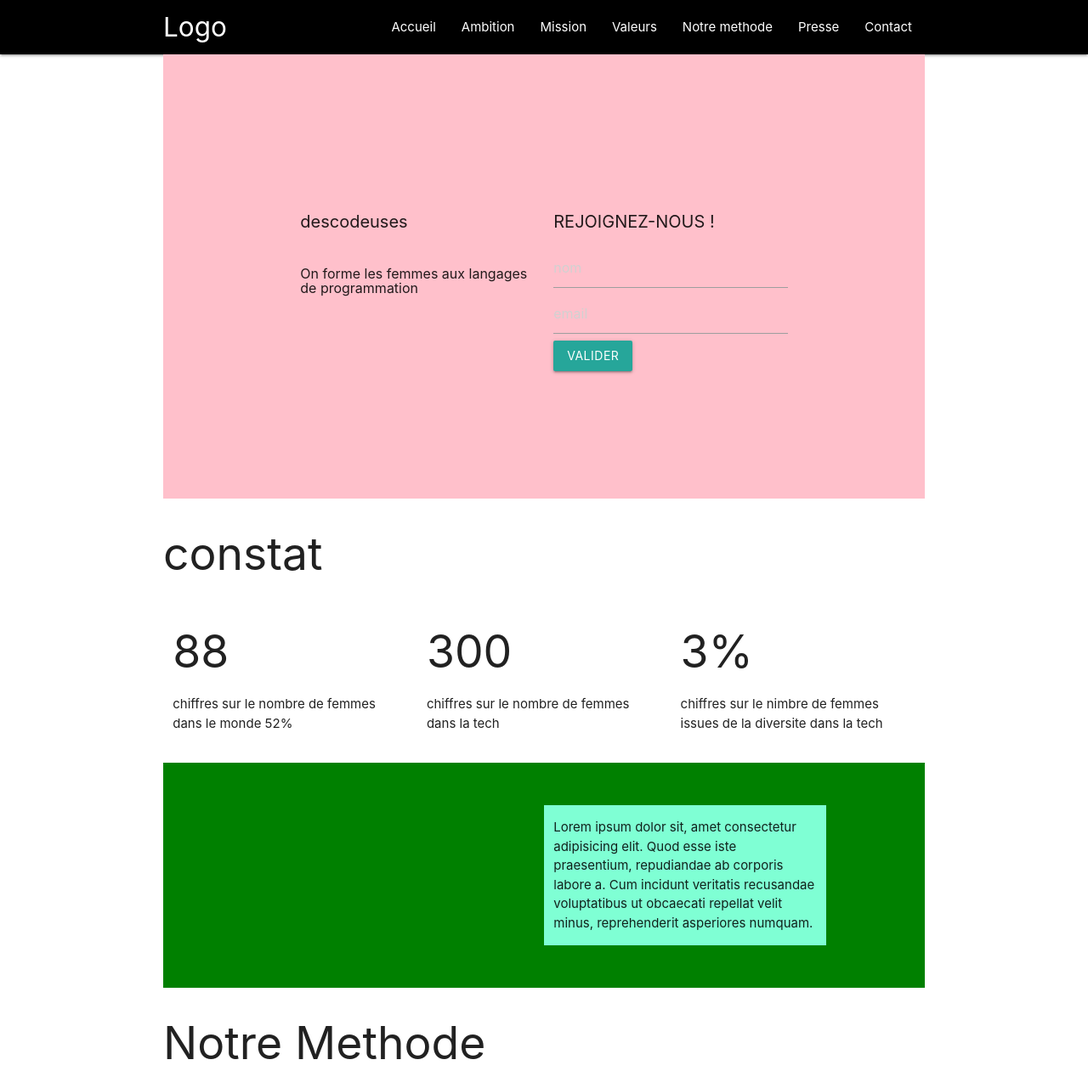
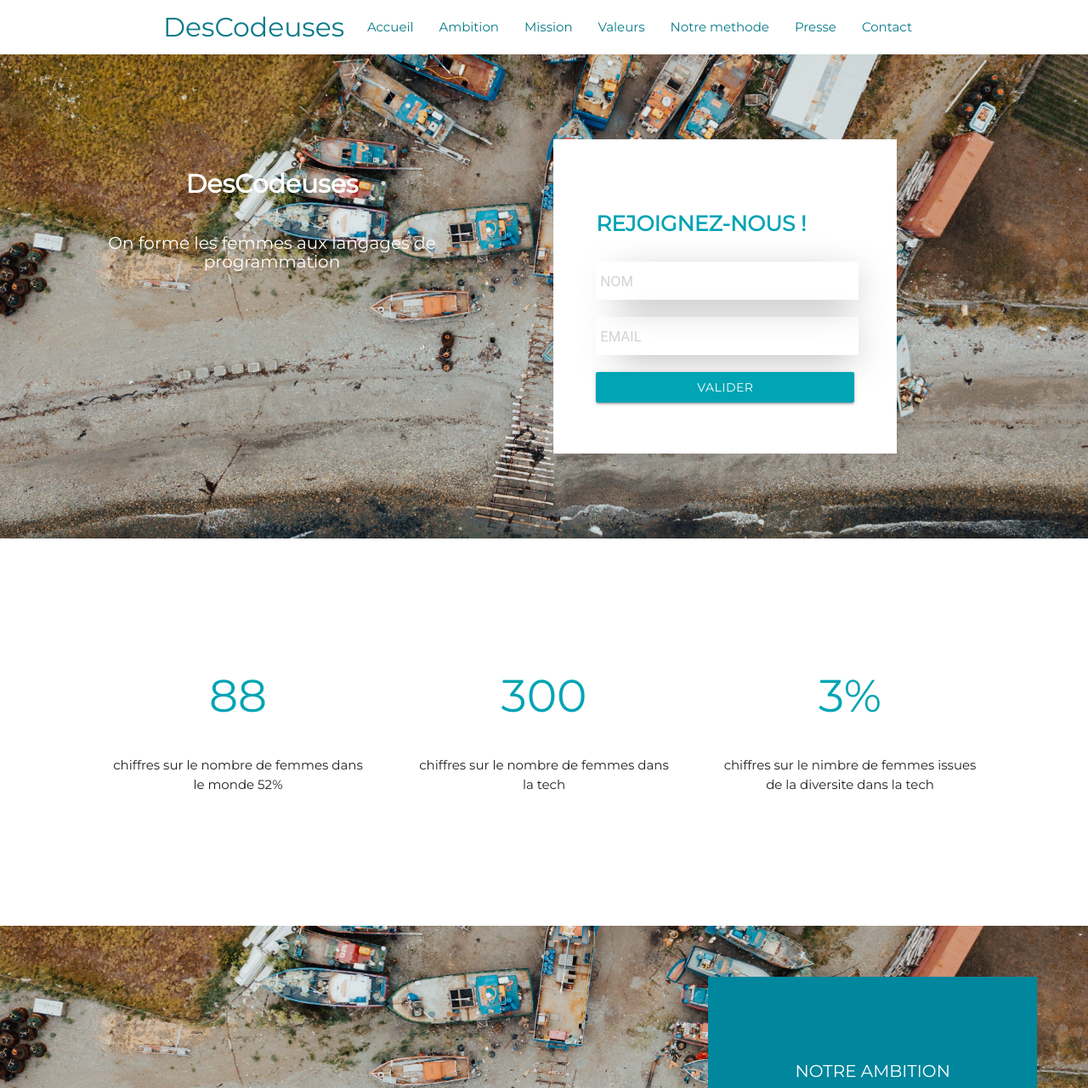
Before and after one commit to descodeuses/site, a PHP site: page / in a window 1280 px wide. Shown: the top 1281 px of the page at 85% size. Run offline with PHP 8.4, Linux system fonts and the light colour scheme; some libraries are stand-ins or nearby versions.

Commit message:
Design v1

```diff
--- a/assets/css/style.css
+++ b/assets/css/style.css
@@ -1,48 +1,187 @@
+body {
+    font-family: 'Montserrat', sans-serif;
+}
 nav{
-    background-color: black;
+    background-color: #fff;
+}
+
+.nav-wrapper a {
+    color: #077A89;
 }
 
 header{
-    background: pink;
-    padding: 150px;
+    min-height: 70vh;
+    background: url("../images/parallax1.jpg");
+    background-attachment: fixed;
+    background-position: center center;
+    background-repeat: no-repeat;
+    background-size: cover;
+}
+
+#title{
+    padding: 100px;
 }
 header h1{
-    font-size: 16px;
+    font-size: 20px;
+    color: #FFF;
+}
+header h2 {
+    font-size: 30px;
+    color: #FFF;
+    font-weight: bold;
 }
 
-header h2 {
+form h2{
+    font-size: 25px;
+    text-transform: uppercase;
+    color:#00A4B4;
+}
+form {
+    margin: 100px 0;
+    background-color: #fff;
+    padding: 50px;
+}
+
+form .btn{
+    background: #00A4B4;
+    width: 100%;
+    margin: 10px 0;
+}
+
+#joinUs {
+    -webkit-box-shadow: 10px 10px 45px -16px rgba(0,0,0,0.75);
+    -moz-box-shadow: 10px 10px 45px -16px rgba(0,0,0,0.75);
+    box-shadow: 10px 10px 45px -16px rgba(0,0,0,0.75);
+    border: none;
+    padding-left: 5px;
+    margin: 10px 0;
+}
+
+.numbers{
+    padding: 100px;
+}
+.numbers h2{
+    color: #00A4B4;
+}
+.numbers p{
+    padding: 20px;
+}
+
+.ambition{
+    height: 40vh;
+    background: url("../images/parallax1.jpg");
+    background-attachment: fixed;
+    background-position: center center;
+    background-repeat: no-repeat;
+    background-size: cover;
+    padding: 60px;
+}
+
+.ambition div{
+    background-color: #00869D;
+    color: #fff;
+}
+.ambition h2{
+    text-transform: uppercase;
+    font-size: 20px;
+    text-align: center;
+    margin-top: 100px;
+}
+.ambition p{
+    line-height: 30px;
+    padding: 30px;
+}
+
+.methode {
+    margin-top: 150px;
+}
+
+.methode div h2{
     font-size: 20px;
 }
 
-form h2{
-    text-transform: uppercase;
-}
-
-.ambition{
-    background-color: green;
-    padding: 50px;
-}
-.ambition div{
-    background-color: aquamarine;
-}
 .photo-fondateurs{
-    height: 100px;
-    width: 100px;
+    height: 150px;
+    width: 150px;
     background-color: aliceblue;
-    border-radius: 50px;
+    border-radius: 75px;
     overflow: hidden;
     text-align: center;
+    margin: 40px auto;
 }
 .photo-fondateurs img{
-    width: 100px;
+    width: 100%;
 }
 .equipe h2{
-    font-size: 20px;
+    font-size: 30px;
+    text-transform: uppercase;
+    color: #A6ACB4;
 }
 .equipe p{
     font-size: 16px;
+    color: #A1A7A9;
 }
 .profil{
-    margin-right: 15px;
-    background-color: rgb(247, 132, 132);
+    margin: 15px;
+    background-color: #fff;
+    padding: 100px;
 }
+.profil span{
+    color: #3CA4B6;
+    font-size: 18px;
+    font-weight: bold;
+}
+
+svg{
+    width: 200px;
+}
+
+.equipe{
+    background: #F6F8F8;
+    padding: 50px;
+}
+
+.rs li{
+    display: inline-block;
+    padding-right: 5px;
+    padding-left: 5px;
+    font-size: 30px;
+    color: #3CA4B6;
+}
+
+.page-footer{
+    background-color: #252D2D;
+}
+
+.contact{
+    background: url("../images/parallax1.jpg");
+    background-attachment: fixed;
+    background-position: center center;
+    background-repeat: no-repeat;
+    background-size: cover;
+    margin-bottom: 0px;
+}
+
+.aide{
+    background: #00A4B4;
+    color: #fff;
+    margin: 100px 0;
+}
+
+.aide h2{
+    font-size: 20px;
+}
+
+.contact form{
+    background: #252D2D;
+}
+
+#formContact input{
+    border: none;
+    padding-left: 5px;
+    margin: 10px 0;
+    background-color: #fff;
+}
+.block {
+    padding: 40px;
+}
--- a/index.html
+++ b/index.html
@@ -6,19 +6,21 @@
 
         <!-- Compiled and minified CSS -->
         <link rel="stylesheet" href="https://cdnjs.cloudflare.com/ajax/libs/materialize/1.0.0-beta/css/materialize.min.css">
+
         <link rel="stylesheet" href="assets/css/style.css">
 
         <!-- icons -->
         <link href="https://fonts.googleapis.com/icon?family=Material+Icons" rel="stylesheet">
         <link rel="stylesheet" href="https://use.fontawesome.com/releases/v5.1.0/css/all.css" integrity="sha384-lKuwvrZot6UHsBSfcMvOkWwlCMgc0TaWr+30HWe3a4ltaBwTZhyTEggF5tJv8tbt" crossorigin="anonymous">
 
+        <link href="https://fonts.googleapis.com/css?family=Montserrat" rel="stylesheet">
         <!-- Compiled and minified JavaScript -->
         <script src="https://cdnjs.cloudflare.com/ajax/libs/materialize/1.0.0-beta/js/materialize.min.js"></script>
     </head>
     <body>
         <nav>
             <div class="nav-wrapper container">
-                <a href="#" class="brand-logo">Logo</a>
+                <a href="#" class="brand-logo">DesCodeuses</a>
                 <ul id="nav-mobile" class="right hide-on-med-and-down">
                     <li><a href="index.html">Accueil</a></li>
                     <li><a href="ambition.html">Ambition</a></li>
@@ -30,48 +32,47 @@
                 </ul>
             </div>
         </nav>
-        <main class="container">
+        <main class="">
             <header class="row">
-                <div class="col s6">
-                    <h2>descodeuses</h2>
+                <div class="col s12 m12 l6 center-align" id="title">
+                    <h2>DesCodeuses</h2>
                     <h1>On forme les femmes aux langages de programmation </h1>
                 </div>
-                <div class="col s6">
+                <div class="col s12 m8 offset-m2 l4" id="form">
                     <form>
                         <h2>rejoignez-nous !</h2>
-                        <input type="text" placeholder="nom">
-                        <input type="email" placeholder="email">
+                        <input id="joinUs" type="text" placeholder="NOM">
+                        <input id="joinUs" type="email" placeholder="EMAIL">
                         <a class="btn" href="">Valider</a>
                     </form>
                 </div>
             </header>
 
             <section>
-
-                <h2>constat</h2>
-                <div class="row numbers">
-                    <div class="col s4">
+                <div class="row numbers center-align">
+                    <div class="col s12 m4 l4 info">
                         <h2>88</h2>
                         <p>chiffres sur le nombre de femmes dans le monde 52%</p>
                     </div>
-                    <div class="col s4">
+                    <div class="col s12 m4 l4">
                         <h2>300</h2>
                         <p>chiffres sur le nombre de femmes dans la tech</p>
                     </div>
-                    <div class="col s4">
+                    <div class="col s12 m4 l4">
                         <h2>3%</h2>
                         <p>chiffres sur le nimbre de femmes issues de la diversite dans la tech</p>
                     </div>
                 </div>
             </section>
             <section class="row ambition">
-                <div class="col s5 offset-s6">
-                    <p>Lorem ipsum dolor sit, amet consectetur adipisicing elit. Quod esse iste praesentium, repudiandae ab corporis labore a. Cum incidunt veritatis recusandae voluptatibus ut obcaecati repellat velit minus, reprehenderit asperiores numquam.</p>
+                <div class="col m10 offset-m1 l4 offset-l8">
+                    <h2>Notre ambition</h2>
+                    <p>Lorem ipsum dolor sit, amet consectetur adipisicing elit. Quod esse iste praesentium, repudiandae ab corporis labore a. Cum incidunt veritatis recusandae voluptatibus ut obcaecati repellat velit minus, reprehenderit asperiores numquam.Lorem ipsum dolor sit, amet consectetur adipisicing elit. Qreprehenderit asperiores numquam.</p>
+                    <p class="right-align"><span>DesCodeuses</span></p>
                 </div>
             </section>
-            <section>
-                <div class="row">
-                    <h2>Notre Methode</h2>
+            <section class="row methode center-align">
+                <h2>Notre Methode</h2>
                     <p>Lorem ipsum dolor sit amet, consectetur adipisicing elit</p>
                     <div class="col s4">
                         <svg viewBox="0 0 100 100" version="1.1" xmlns="http://www.w3.org/2000/svg">
@@ -110,14 +111,14 @@
                     </div>
                 </div>
             </section>
-            <div class="row equipe">
+            <div class="row equipe center-align">
                 <h2>Notre Equipe</h2>
-                <div class="col s5 offset-s1 profil center align">
+                <div class="col m10 offset-m1 l4 offset-l2 profil center-align">
                     <div class="photo-fondateurs">
                         <img src="assets/images/profilephoto.png" alt="photo souad">
                     </div>
                     <div>
-                        <h2>souad Boutegrabet</h2>
+                        <p><span>Souad Boutegrabet</span></p>
                         <p>co-fondatrice</p>
                     </div>
                     <div class="rs">
@@ -127,12 +128,12 @@
                         </ul>
                     </div>
                 </div>
-                <div class="col s5 profil center align">
+                <div class="col m10 offset-m1 l4 profil center-align">
                     <div class="photo-fondateurs">
                         <img src="assets/images/michelson.jpg" alt="photo michelson">
                     </div>
                     <div>
-                        <h2>Michelson Novaes Santos Nantier</h2>
+                        <p><span>Michelson Novaes Santos Nantier</span></p>
                         <p>co-fondateur</p>
                     </div>
                     <div class="rs">
@@ -144,15 +145,18 @@
                 </div>
             </div>
             <div class="row contact">
-                <div class="col s6">
-                    <h2>nous aider</h2>
-                    <p>Lorem ipsum dolor sit amet consectetur adipisicing elit. Sunt nesciunt, deserunt dolor nemo iure perferendis provident maiores! Accusamus impedit consequuntur laborum excepturi, porro delectus eius dolorem aut cupiditate dignissimos nulla.</p>
+                <div class="col m10 offset-m1 l4 offset-l2 aide">
+                    <div class="block">
+                        <h2>nous aider</h2>
+                        <p>Lorem ipsum dolor sit amet consectetur adipisicing elit. Sunt nesciunt, deserunt dolor nemo iure perferendis provident maiores! Accusamus impedit consequuntur laborum excepturi, porro delectus eius dolorem aut cupiditate dignissimos nulla.</p>
+                        <p>Merci</p>
+                    </div>
                 </div>
-                <div class="col s6">
+                <div class="col m10 offset-m1 l4" id="formContact">
                     <form>
-                        <input type="text" placeholder="nom">
-                        <input type="email" placeholder="email">
-                        <input type="tel" placeholder="telephone">
+                        <input type="text" placeholder="NOM">
+                        <input type="email" placeholder="EMAIL">
+                        <input type="tel" placeholder="TELEPHONE">
                         <a class="btn" href="">valider</a>
                     </form>
                 </div>
@@ -183,5 +187,17 @@
             </div>
           </div>
         </footer>
+        <script>
+        document.addEventListener('DOMContentLoaded', function() {
+            var elems = document.querySelectorAll('.parallax');
+            var instances = M.Parallax.init(elems, options);
+            });
+
+            // Or with jQuery
+
+            $(document).ready(function(){
+            $('.parallax').parallax();
+            });
+        </script>
     </body>
 </html>
```
Also changed, not shown: assets/images/parallax1.jpg (added).
